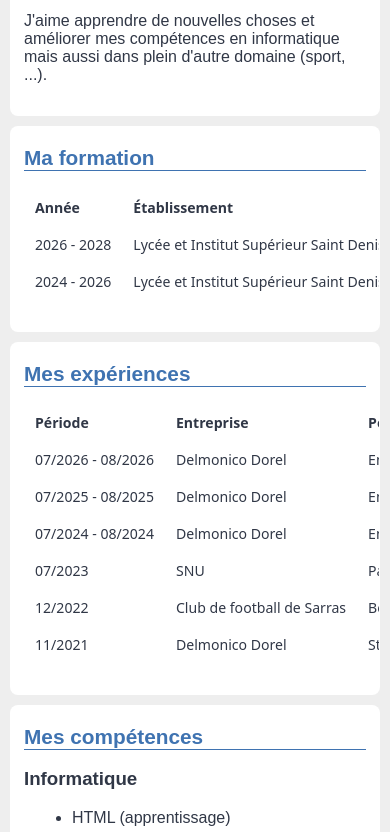
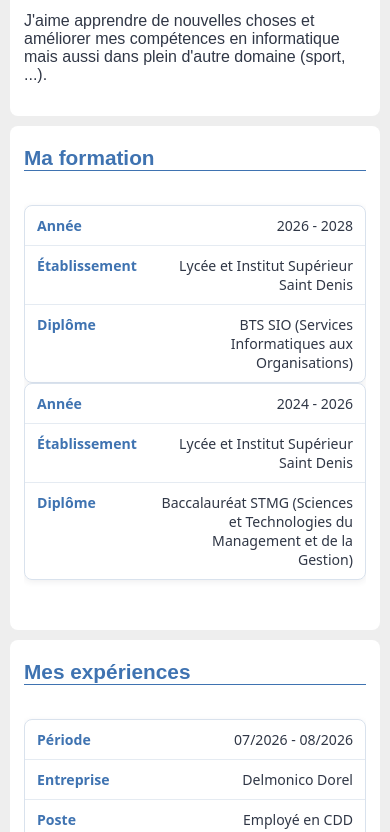
Before and after one commit to Souxch06/portfolio, a plain HTML site: page index.html in a window 390 px wide. Shown: the part 640-1472 px from the top of the page. Drawn offline with Linux system fonts and the light colour scheme.

Commit message:
Add files via upload

```diff
--- a/css/style.css
+++ b/css/style.css
@@ -94,7 +94,7 @@ header p.badge {
 
 /* Navigation */
 nav {
-  background-color: #4f83c2;
+  background-color: #3f73b1;
   text-align: center;
   padding: 15px;
   width: 100%;
@@ -106,7 +106,7 @@ nav {
 
 nav a {
   display: inline-block;
-  background-color: #4f83c2;
+  background-color: #3f73b1;
   color: white;
   padding: 10px 10px;
   border-radius: 6px;
@@ -309,8 +309,16 @@ footer {
 }
 
 /* Tableaux */
+.table-container {
+  width: 100%;
+  overflow-x: auto;
+  border-radius: 8px;
+  scrollbar-color: #8fbcf0 #eeeeee;
+}
+
 table {
   width: 100%;
+  min-width: 680px;
   max-width: 800px;
   margin: 24px auto;
   border-collapse: collapse;
@@ -443,21 +451,66 @@ td {
     font-size: 1.3rem;
   }
 
-  table {
-    display: table;
-    max-width: 100%;
+  .table-container {
     margin: 16px 0;
-    white-space: nowrap;
+    border: 1px solid #d9e2ed;
+    background-color: #f8fafc;
   }
 
-  section:has(table) {
-    overflow-x: auto;
+  .table-container {
+    overflow: visible;
+    border: 0;
+    background: transparent;
   }
 
-  th,
+  table {
+    min-width: 0;
+    width: 100%;
+    border-collapse: separate;
+    border-spacing: 0 10px;
+    background: transparent;
+  }
+
+  thead {
+    display: none;
+  }
+
+  tbody,
+  tr,
   td {
-    padding: 9px 11px;
+    display: block;
+    width: 100%;
+  }
+
+  tbody tr {
+    overflow: hidden;
+    border: 1px solid #d9e2ed;
+    border-radius: 8px;
+    background-color: #ffffff;
+    box-shadow: 0 2px 6px rgba(48, 55, 70, 0.08);
+  }
+
+  td {
+    display: flex;
+    gap: 12px;
+    justify-content: space-between;
+    padding: 10px 12px;
+    border-bottom: 1px solid #e5ebf2;
     font-size: 0.88rem;
+    text-align: right;
+    white-space: normal;
+  }
+
+  td:last-child {
+    border-bottom: 0;
+  }
+
+  td::before {
+    flex: 0 0 34%;
+    color: #3f73b1;
+    content: attr(data-label);
+    font-weight: bold;
+    text-align: left;
   }
 
   footer {
--- a/index.html
+++ b/index.html
@@ -69,7 +69,8 @@
     <!-- Ma formation -->
     <section id="formation">
       <h2>Ma formation</h2>
-      <table>
+      <div class="table-container">
+        <table>
         <thead>
           <tr>
             <th scope="col">Année</th>
@@ -79,23 +80,25 @@
         </thead>
         <tbody>
           <tr>
-            <td>2026 - 2028</td>
-            <td>Lycée et Institut Supérieur Saint Denis</td>
-            <td>BTS SIO (Services Informatiques aux Organisations)</td>
+            <td data-label="Année">2026 - 2028</td>
+            <td data-label="Établissement">Lycée et Institut Supérieur Saint Denis</td>
+            <td data-label="Diplôme">BTS SIO (Services Informatiques aux Organisations)</td>
           </tr>
           <tr>
-            <td>2024 - 2026</td>
-            <td>Lycée et Institut Supérieur Saint Denis</td>
-            <td>Baccalauréat STMG (Sciences et Technologies du Management et de la Gestion)</td>
+            <td data-label="Année">2024 - 2026</td>
+            <td data-label="Établissement">Lycée et Institut Supérieur Saint Denis</td>
+            <td data-label="Diplôme">Baccalauréat STMG (Sciences et Technologies du Management et de la Gestion)</td>
           </tr>
         </tbody>
-      </table>
+        </table>
+      </div>
     </section>
 
     <!-- Mes expériences -->
     <section id="experiences">
       <h2>Mes expériences</h2>
-      <table>
+      <div class="table-container">
+        <table>
         <thead>
           <tr>
             <th scope="col">Période</th>
@@ -105,37 +108,38 @@
         </thead>
         <tbody>
           <tr>
-            <td>07/2026 - 08/2026</td>
-            <td>Delmonico Dorel</td>
-            <td>Employé en CDD</td>
+            <td data-label="Période">07/2026 - 08/2026</td>
+            <td data-label="Entreprise">Delmonico Dorel</td>
+            <td data-label="Poste">Employé en CDD</td>
           </tr>
           <tr>
-            <td>07/2025 - 08/2025</td>
-            <td>Delmonico Dorel</td>
-            <td>Employé en CDD</td>
+            <td data-label="Période">07/2025 - 08/2025</td>
+            <td data-label="Entreprise">Delmonico Dorel</td>
+            <td data-label="Poste">Employé en CDD</td>
           </tr>
           <tr>
-            <td>07/2024 - 08/2024</td>
-            <td>Delmonico Dorel</td>
-            <td>Employé en CDD</td>
+            <td data-label="Période">07/2024 - 08/2024</td>
+            <td data-label="Entreprise">Delmonico Dorel</td>
+            <td data-label="Poste">Employé en CDD</td>
           </tr>
           <tr>
-            <td>07/2023</td>
-            <td>SNU</td>
-            <td>Participants - Service National Universel</td>
+            <td data-label="Période">07/2023</td>
+            <td data-label="Entreprise">SNU</td>
+            <td data-label="Poste">Participants - Service National Universel</td>
           </tr>
           <tr>
-            <td>12/2022</td>
-            <td>Club de football de Sarras</td>
-            <td>Bénévole</td>
+            <td data-label="Période">12/2022</td>
+            <td data-label="Entreprise">Club de football de Sarras</td>
+            <td data-label="Poste">Bénévole</td>
           </tr>
           <tr>
-            <td>11/2021</td>
-            <td>Delmonico Dorel</td>
-            <td>Stagiaire - Stage de 3ème</td>
+            <td data-label="Période">11/2021</td>
+            <td data-label="Entreprise">Delmonico Dorel</td>
+            <td data-label="Poste">Stagiaire - Stage de 3ème</td>
           </tr>
         </tbody>
-      </table>
+        </table>
+      </div>
     </section>
 
     <!-- Mes compétences -->
```
Also changed, not shown: css/contactstyle.css (+10 -0 lines).
